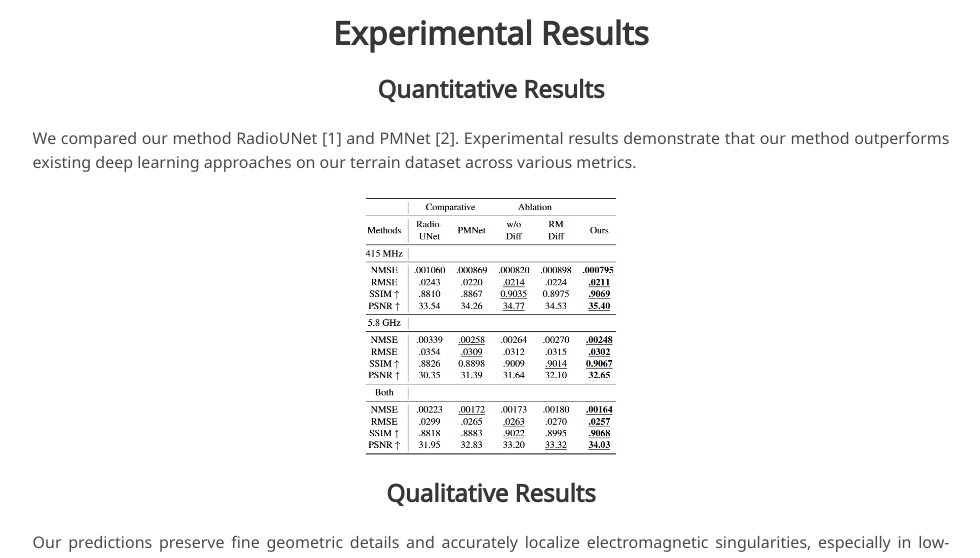
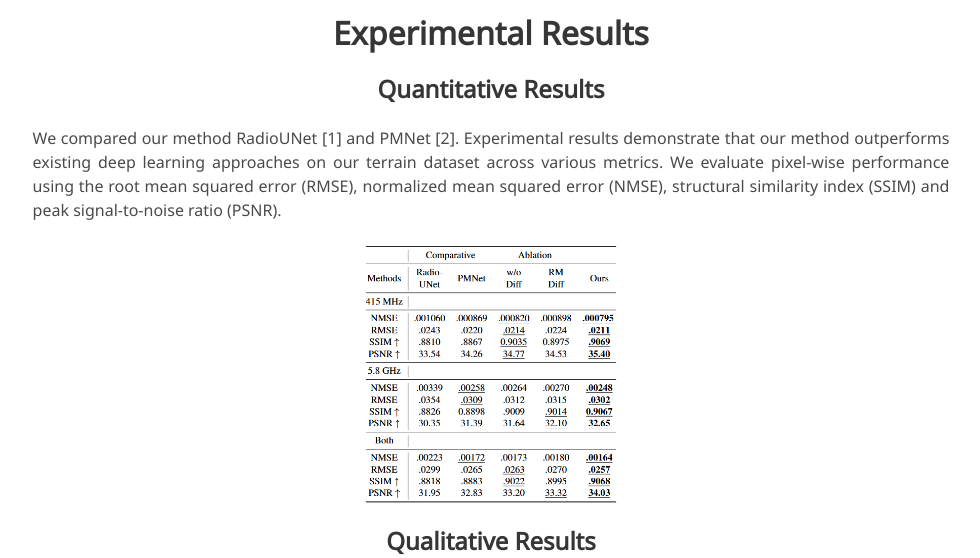
Before and after one commit to radiolunadiff/radiolunadiff.github.io, a plain HTML site: page index.html in a window 1280 px wide. Shown: the part 2054-2612 px from the top of the page, without its empty margins (149-1129 px from the left). Drawn offline with nearby package versions, Linux system fonts and the light colour scheme; some icons are missing; a web font is replaced by a local one.

Commit message:
Added metrics definition

```diff
--- a/index.html
+++ b/index.html
@@ -290,8 +290,9 @@ terrain.
                 <div class="content has-text-justified">
                   <p>
                     We compared our method RadioUNet [1] and PMNet [2]. Experimental results demonstrate that our method outperforms existing
-deep learning approaches on our terrain dataset across various
-metrics.
+                    deep learning approaches on our terrain dataset across various metrics. We evaluate pixel-wise performance using the root mean
+                    squared error (RMSE), normalized mean squared error (NMSE), structural similarity index (SSIM) and peak signal-to-noise
+                    ratio (PSNR).
                   </p>
               </div>
               <img src="./static/images/Screenshot 2025-09-15 135417.png" alt="stacked objects" class="responsive-image2">
```
